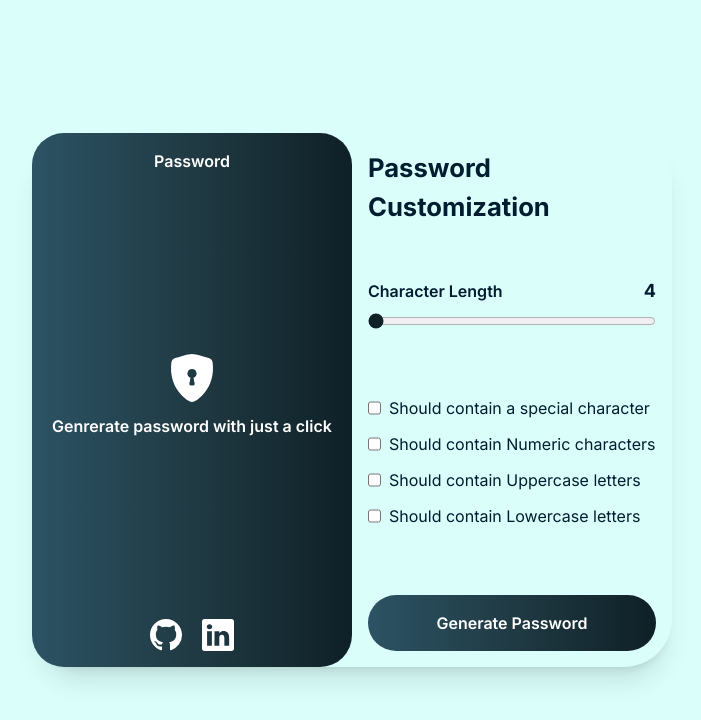
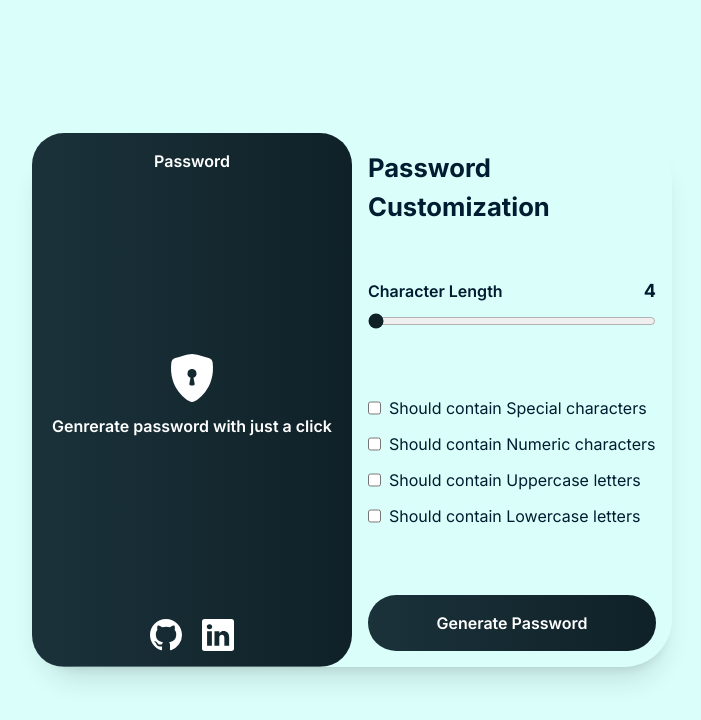
Before and after one commit to Sumit134coder/ui-ux-portfolio, a Next.js app: page /password-generator in a window 1280 px wide. Shown: the top 720 px of the page, without its empty margins (288-989 px from the left). Built offline with nearby package versions, Linux system fonts and the light colour scheme.

Commit message:
update : animation

```diff
--- a/src/constants/index.js
+++ b/src/constants/index.js
@@ -1,5 +1,5 @@
 const passwordRules = [
-  { title: "Should contain a special character", value: false },
+  { title: "Should contain Special characters", value: false },
   { title: "Should contain Numeric characters", value: false },
   { title: "Should contain Uppercase letters", value: false },
   { title: "Should contain Lowercase letters", value: false },
--- a/src/hooks/usePassword.js
+++ b/src/hooks/usePassword.js
@@ -11,7 +11,7 @@ const usePassword = () => {
     const isRulesSelected = rules.filter((rule) => rule.value === true).length;
 
     if (isRulesSelected === 0) {
-      setError("Please select atleast one checkbox");
+      setError("Please select atleast one rule");
       setPassword("");
       return null;
     }
--- a/src/views/Password-generator/index.js
+++ b/src/views/Password-generator/index.js
@@ -37,7 +37,7 @@ const PassGenerator = () => {
     <div className="flex justify-center items-center text-white w-full h-full bg-[#DAFFFB]">
       <div className="grid grid-cols-1 md:grid-cols-2 rounded-[3rem] w-auto m-4 md:m-0 lg:w-1/2 lg:h-2/3 h-auto shadow-xl">
         {/* --pass container--- */}
-        <div className="rounded-[2rem] pass-container flex flex-col justify-between items-center">
+        <div className="rounded-[2rem] bg-gradient p-[1rem] flex flex-col justify-between items-center">
           <h1 className="text-center font-semibold">Password</h1>
 
           {initial ? (
--- a/src/views/Password-generator/styles.css
+++ b/src/views/Password-generator/styles.css
@@ -6,6 +6,20 @@
     background: #0F2027;  /* fallback for old browsers */
     background: -webkit-linear-gradient(to right, #2C5364, #203A43, #0F2027);  /* Chrome 10-25, Safari 5.1-6 */
     background: linear-gradient(to right, #2C5364, #203A43, #0F2027); /* W3C, IE 10+/ Edge, Firefox 16+, Chrome 26+, Opera 12+, Safari 7+ */
+    background-size: 300%;
+    animation : 3s move infinite alternate-reverse
+}
+
+@keyframes move {
+
+    from {
+        background-position: 0%;
+    }
+
+    to{
+        background-position: 100%;
+    }
+
 }
 
 .pass-container {
```
